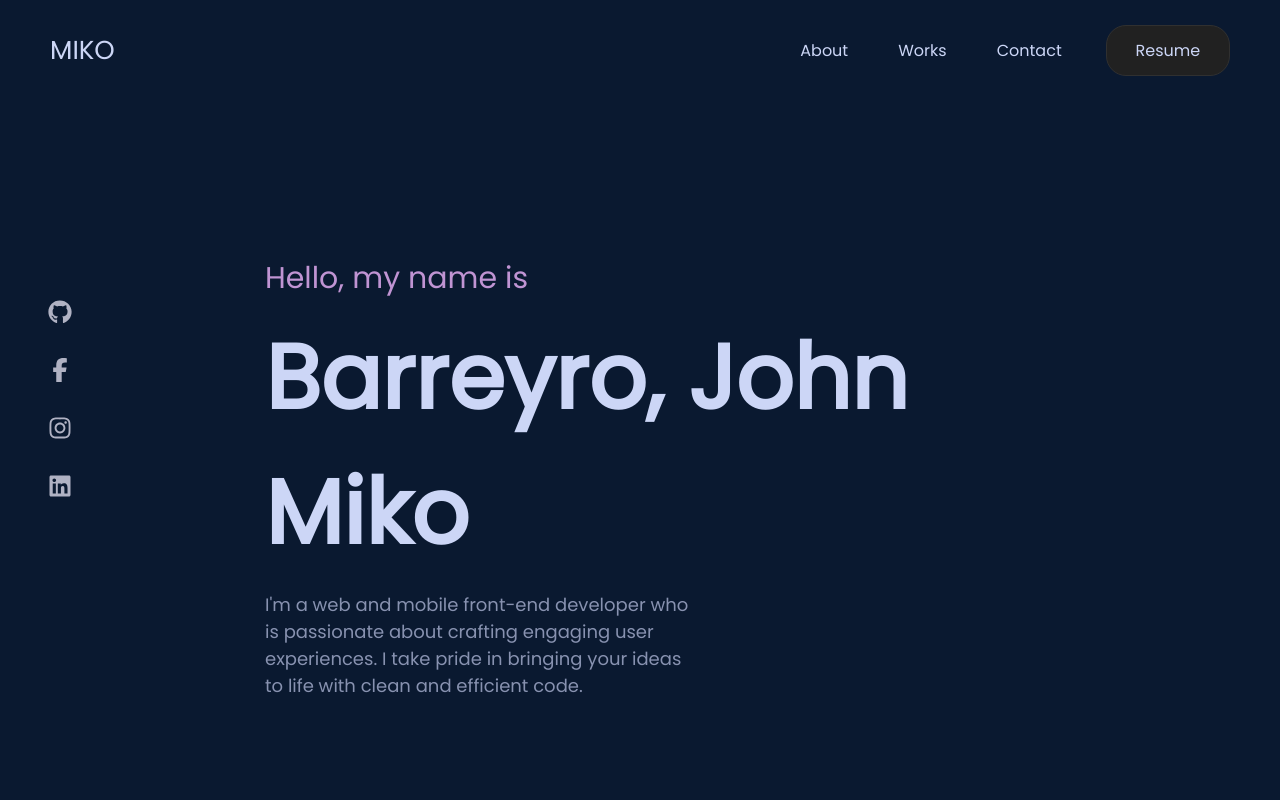
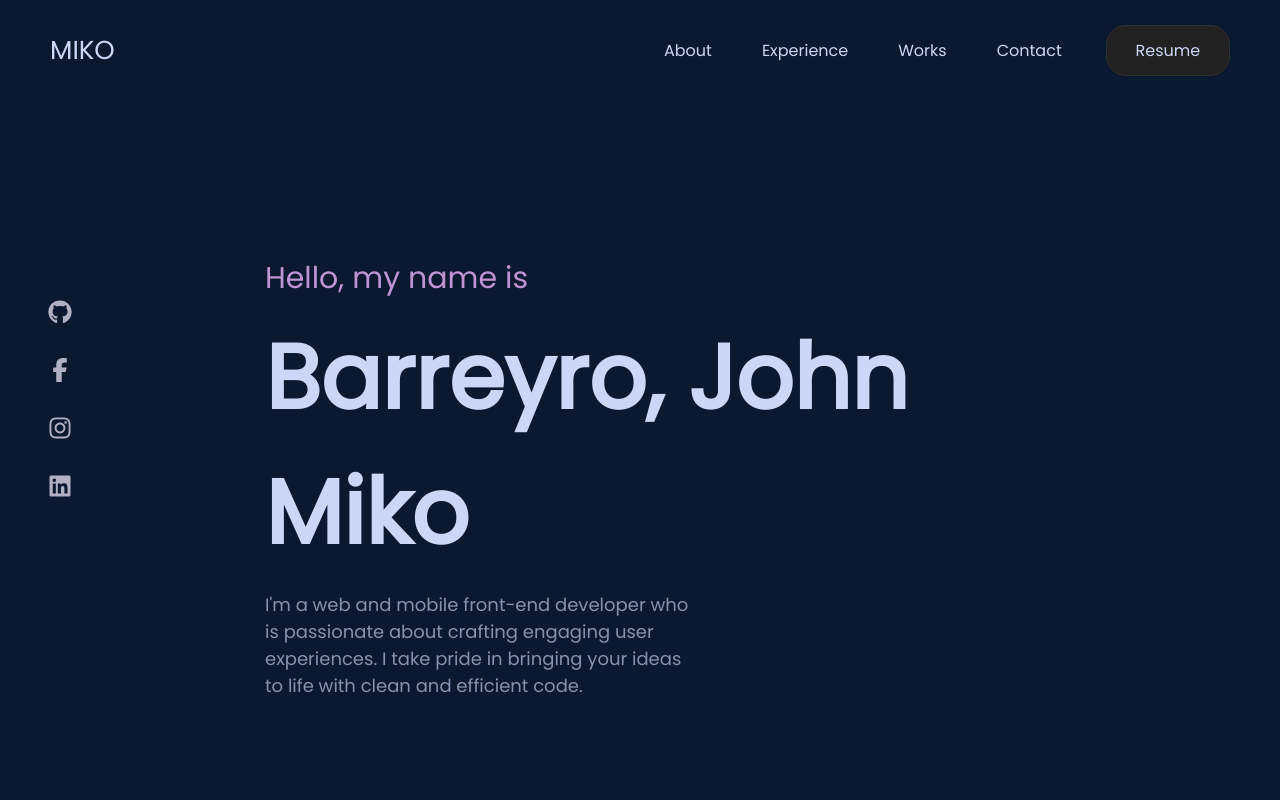
Before and after one commit to barreyrojohnmiko/personal-portfolio, a React (Create React App) app: page / in a window 1280 px wide. Shown: the top 800 px of the page. Built offline with nearby package versions, Linux system fonts and the light colour scheme.

Commit message:
created template handleExperienceClick method

```diff
--- a/src/components/home/Home.tsx
+++ b/src/components/home/Home.tsx
@@ -30,6 +30,10 @@ const Home = () => {
       });
     }
   };
+
+  const handleExperienceClick = () => {
+
+  }
 
   const handleWorksClick = () => {
     if (worksSectionRef.current) {
@@ -83,6 +87,7 @@ const Home = () => {
         <div className="header-section">
           <Header
             handleAboutClick={handleAboutClick}
+            handleExperienceClick={handleExperienceClick}
             handleWorksClick={handleWorksClick}
             handleContactClick={handleContactClick}
             handleResumeClick={handleResumeClick}
--- a/src/objects/interface/HeaderObject.tsx
+++ b/src/objects/interface/HeaderObject.tsx
@@ -1,5 +1,6 @@
 interface HeaderObject {
   handleAboutClick: () => void;
+  handleExperienceClick: () => void;
   handleWorksClick: () => void;
   handleContactClick: () => void;
   handleResumeClick: () => void;
--- a/src/views/header/Header.tsx
+++ b/src/views/header/Header.tsx
@@ -23,6 +23,9 @@ const Header = (props: HeaderObject) => {
           <div className="header-menu">
             <button className="header-btn-text header-btn-border" onClick={props.handleAboutClick}>
               About
+            </button>
+            <button className="header-btn-text header-btn-border" onClick={props.handleExperienceClick}>
+              Experience
             </button>
             <button className="header-btn-text header-btn-border" onClick={props.handleWorksClick}>
               Works
@@ -95,39 +98,27 @@ const Header = (props: HeaderObject) => {
         </div>
         <div className="navbar-menu-container">
           <div>
-            <button
-              className="navbar-btn-text navbar-btn-border"
-              onClick={props.handleAboutClick}
-            >
+            <button className="navbar-btn-text navbar-btn-border" onClick={props.handleAboutClick}>
               About
             </button>
           </div>
           <div>
-            <button className="navbar-btn-text navbar-btn-border">
+            <button className="navbar-btn-text navbar-btn-border" onClick={props.handleExperienceClick}>
               Experience
             </button>
           </div>
           <div>
-            <button
-              className="navbar-btn-text navbar-btn-border"
-              onClick={props.handleWorksClick}
-            >
+            <button className="navbar-btn-text navbar-btn-border" onClick={props.handleWorksClick}>
               Works
             </button>
           </div>
           <div>
-            <button
-              className="navbar-btn-text navbar-btn-border"
-              onClick={props.handleContactClick}
-            >
+            <button className="navbar-btn-text navbar-btn-border" onClick={props.handleContactClick}>
               Contact
             </button>
           </div>
           <div>
-            <button
-              className="navbar-btn-text navbar-btn-border"
-              onClick={props.handleContactClick}
-            >
+            <button className="navbar-btn-text navbar-btn-border" onClick={props.handleResumeClick}>
               Resume
             </button>
           </div>
```
